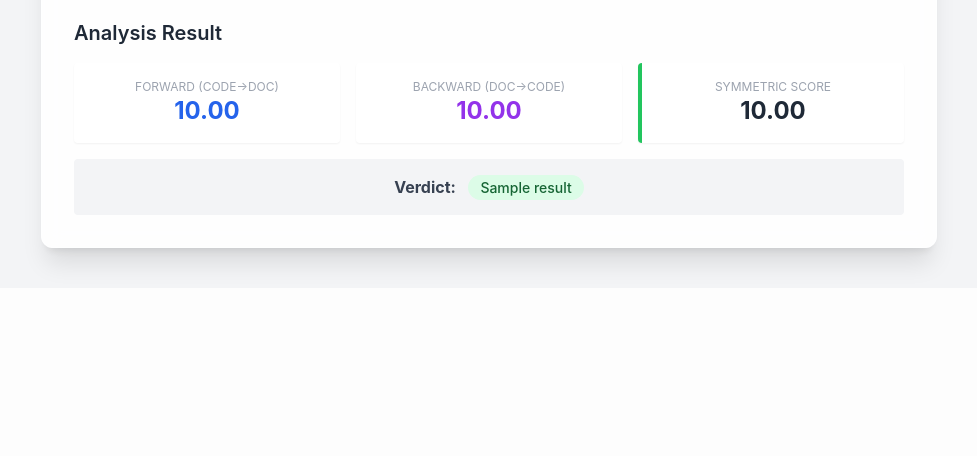
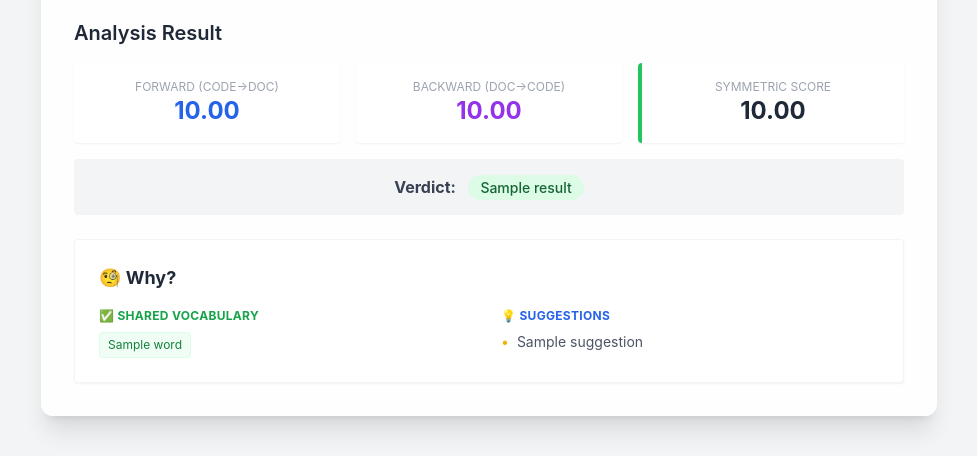
Before and after one commit to Mahek-makwana/doc-consistency-agent, a FastAPI app: template templates/index.html in a window 1280 px wide. Shown: the part 563-1019 px from the top of the page, without its empty margins (151-1128 px from the left). Before the commit the page ends 840 px from the top, so only its background shows below. Run offline with FastAPI, Linux system fonts and the light colour scheme; the template is opened without the code that fills it: most values are stand-ins (such as "Sample title", 1, 10 or a date in 2020); some libraries are stand-ins or nearby versions.

Commit message:
CraftAI: Auto-generated docs and consistency updates

```diff
--- a/src/agent/main.py
+++ b/src/agent/main.py
@@ -175,6 +175,7 @@ def main():
         pipeline.run(perform_git_actions=args.git_ops)
     else:
         # Default to running API via uvicorn if main is executed directly for API
+        print("Starting Web Interface at http://localhost:8000 🚀")
         uvicorn.run(app, host="0.0.0.0", port=8000)
 
 if __name__ == "__main__":
--- a/templates/index.html
+++ b/templates/index.html
@@ -100,10 +100,60 @@
                 <span class="font-bold text-gray-700">Verdict:</span>
                 <span
                     class="ml-2 px-3 py-1 rounded-full text-sm font-medium
-                    {% if result.symmetric_score > 0.7 %}bg-green-100 text-green-800{% elif result.symmetric_score > 0.4 %}bg-yellow-100 text-yellow-800{% else %}bg-red-100 text-red-800{% endif %}">
+                    {% if result.symmetric_score > 0.6 %}bg-green-100 text-green-800{% elif result.symmetric_score > 0.35 %}bg-yellow-100 text-yellow-800{% else %}bg-red-100 text-red-800{% endif %}">
                     {{ result.match_label }}
                 </span>
             </div>
+
+            <!-- Why / Reasoning Section -->
+            <div class="bg-white p-6 rounded shadow-sm border border-gray-100 mt-6">
+                <h3 class="text-lg font-bold text-gray-800 mb-4 flex items-center">
+                    🧐 Why?
+                </h3>
+
+                <div class="grid grid-cols-1 md:grid-cols-2 gap-6">
+                    <!-- Shared Terms -->
+                    <div>
+                        <p class="text-xs font-bold text-green-600 uppercase mb-2 tracking-wide">✅ Shared Vocabulary</p>
+                        {% if result.details.common_words %}
+                        <div class="flex flex-wrap gap-2">
+                            {% for word in result.details.common_words[:15] %}
+                            <span
+                                class="bg-green-50 text-green-700 text-xs px-2 py-1 rounded border border-green-100">{{
+                                word }}</span>
+                            {% endfor %}
+                            {% if result.details.common_words|length > 15 %}
+                            <span class="text-xs text-gray-400 self-center">+{{ result.details.common_words|length - 15
+                                }} more</span>
+                            {% endif %}
+                        </div>
+                        {% else %}
+                        <p class="text-sm text-gray-400 italic">No common keywords found between code and documentation.
+                        </p>
+                        {% endif %}
+                    </div>
+
+                    <!-- Gaps / Suggestions -->
+                    <div>
+                        <p class="text-xs font-bold text-blue-600 uppercase mb-2 tracking-wide">💡 Suggestions</p>
+                        {% if result.details.suggestions %}
+                        <ul class="space-y-2">
+                            {% for suggestion in result.details.suggestions %}
+                            <li class="text-sm text-gray-600 flex items-start">
+                                <span class="mr-2 text-yellow-500">•</span>
+                                {{ suggestion }}
+                            </li>
+                            {% endfor %}
+                        </ul>
+                        {% else %}
+                        <p class="text-sm text-green-600 italic flex items-center">
+                            <span class="mr-2">✨</span> No critical gaps detected. Great job!
+                        </p>
+                        {% endif %}
+                    </div>
+                </div>
+            </div>
+
         </div>
         {% endif %}
 
```
Also changed, not shown: src/agent/stat_analysis.py (+13 -8 lines).
